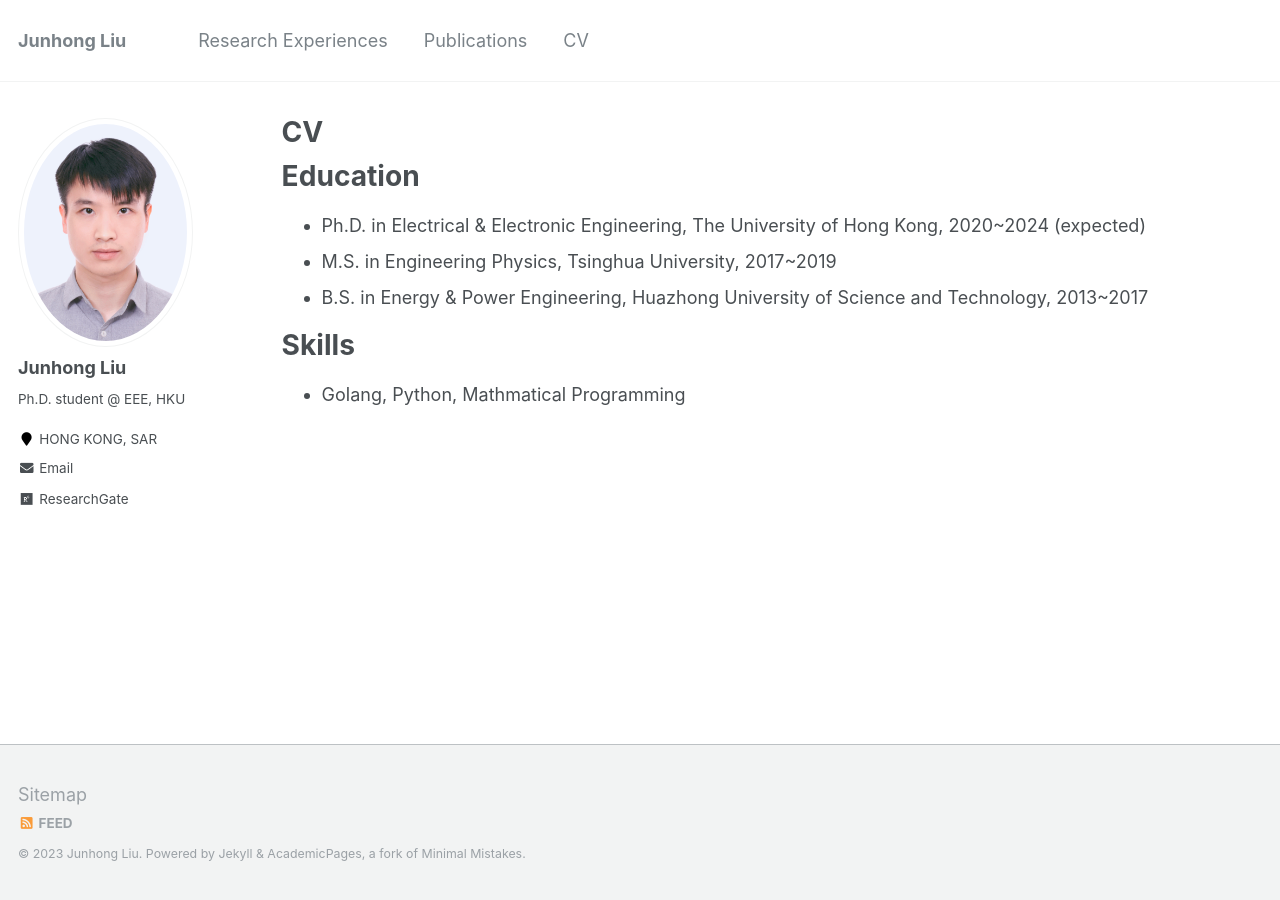
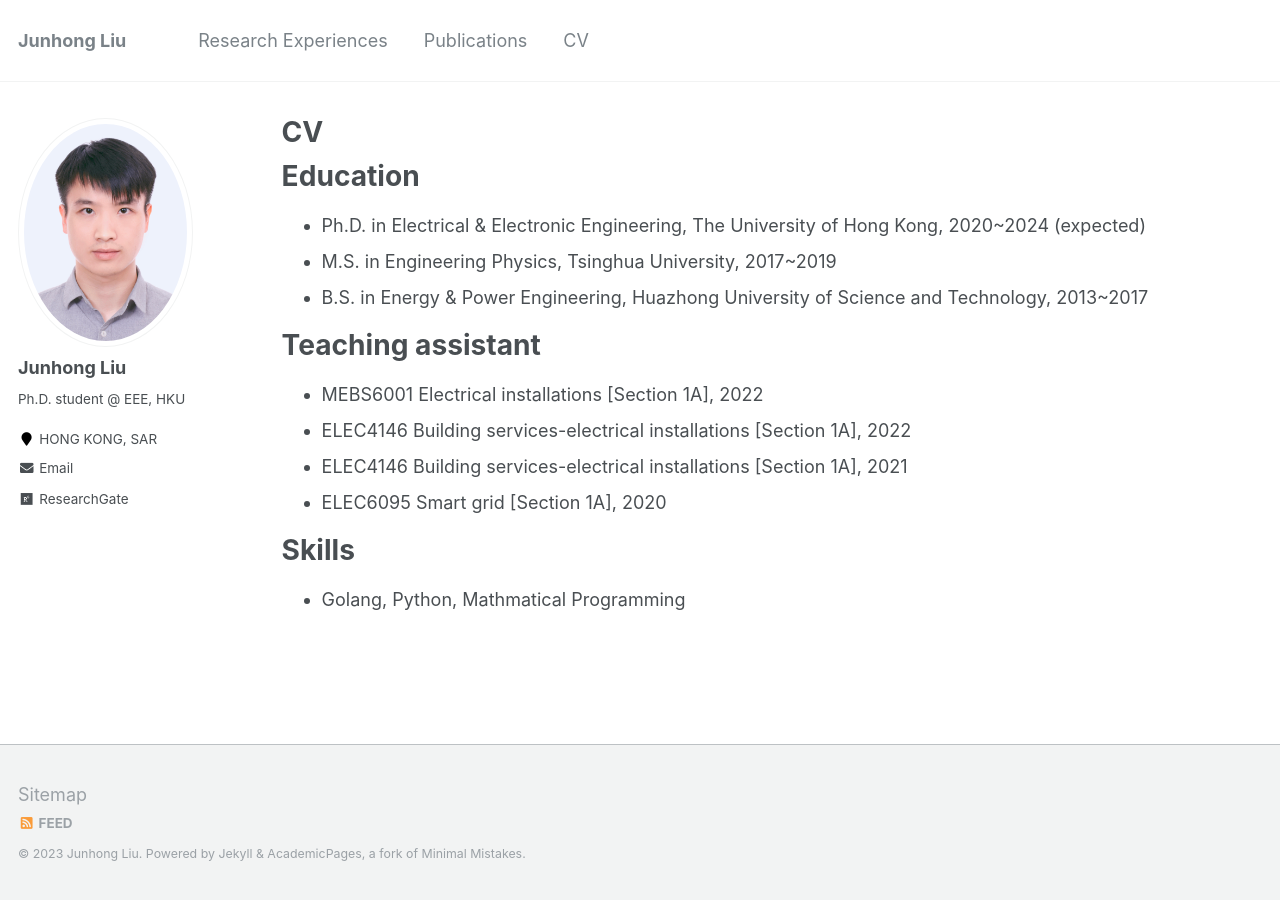
Before and after one commit to johnny-eee/online, a Jekyll site: the page built from _pages/cv.md, in a window 1280 px wide. Built offline with Jekyll 4.4.1, drawn with Linux system fonts in a browser that asks for light colours.

Commit message:
Update cv.md

```diff
--- a/_pages/cv.md
+++ b/_pages/cv.md
@@ -15,6 +15,13 @@ Education
 * M.S. in Engineering Physics, Tsinghua University, 2017~2019
 * B.S. in Energy & Power Engineering, Huazhong University of Science and Technology, 2013~2017
 
+Teaching assistant
+======
+* MEBS6001 Electrical installations [Section 1A], 2022
+* ELEC4146 Building services-electrical installations [Section 1A], 2022
+* ELEC4146 Building services-electrical installations [Section 1A], 2021
+* ELEC6095 Smart grid [Section 1A], 2020
+
 Skills
 ======
 * Golang, Python, Mathmatical Programming
```
